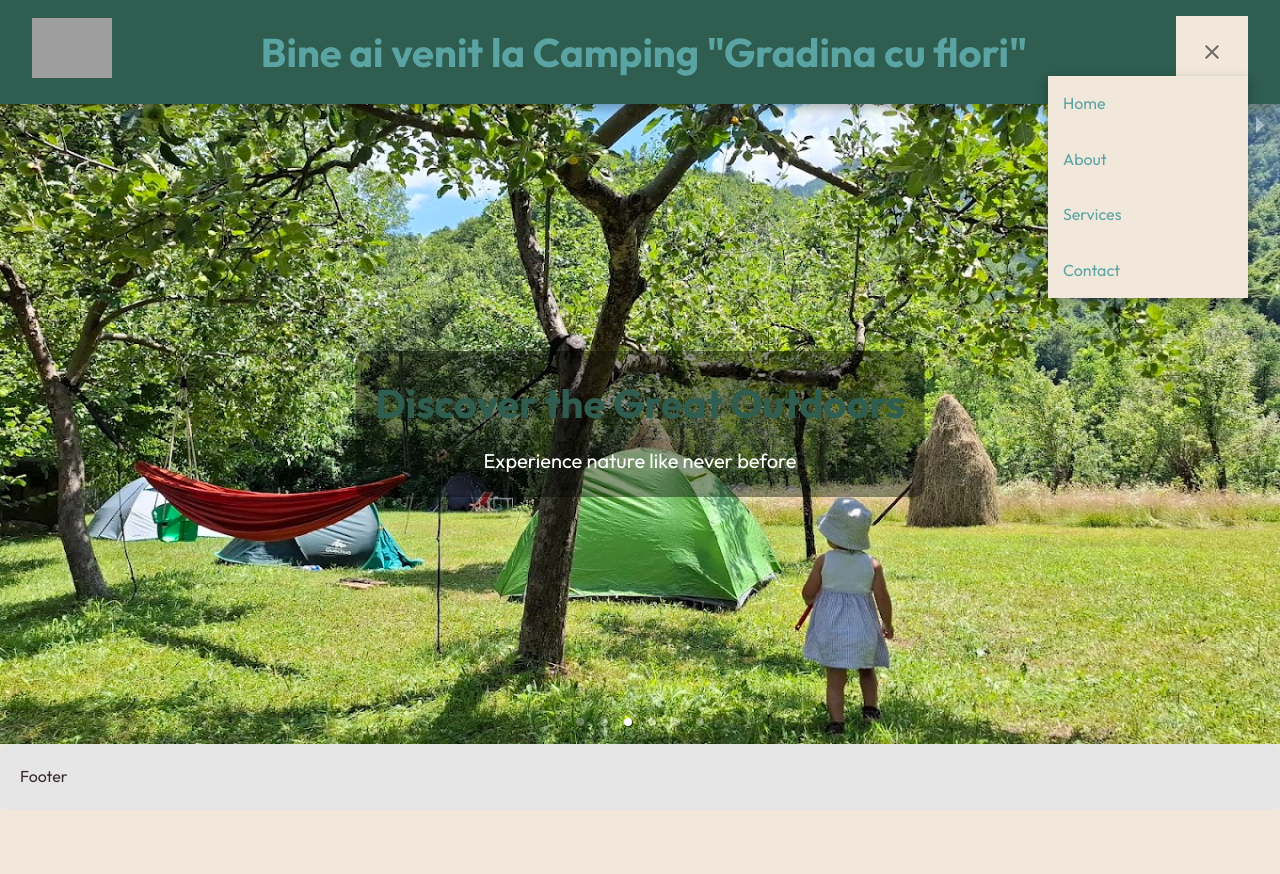
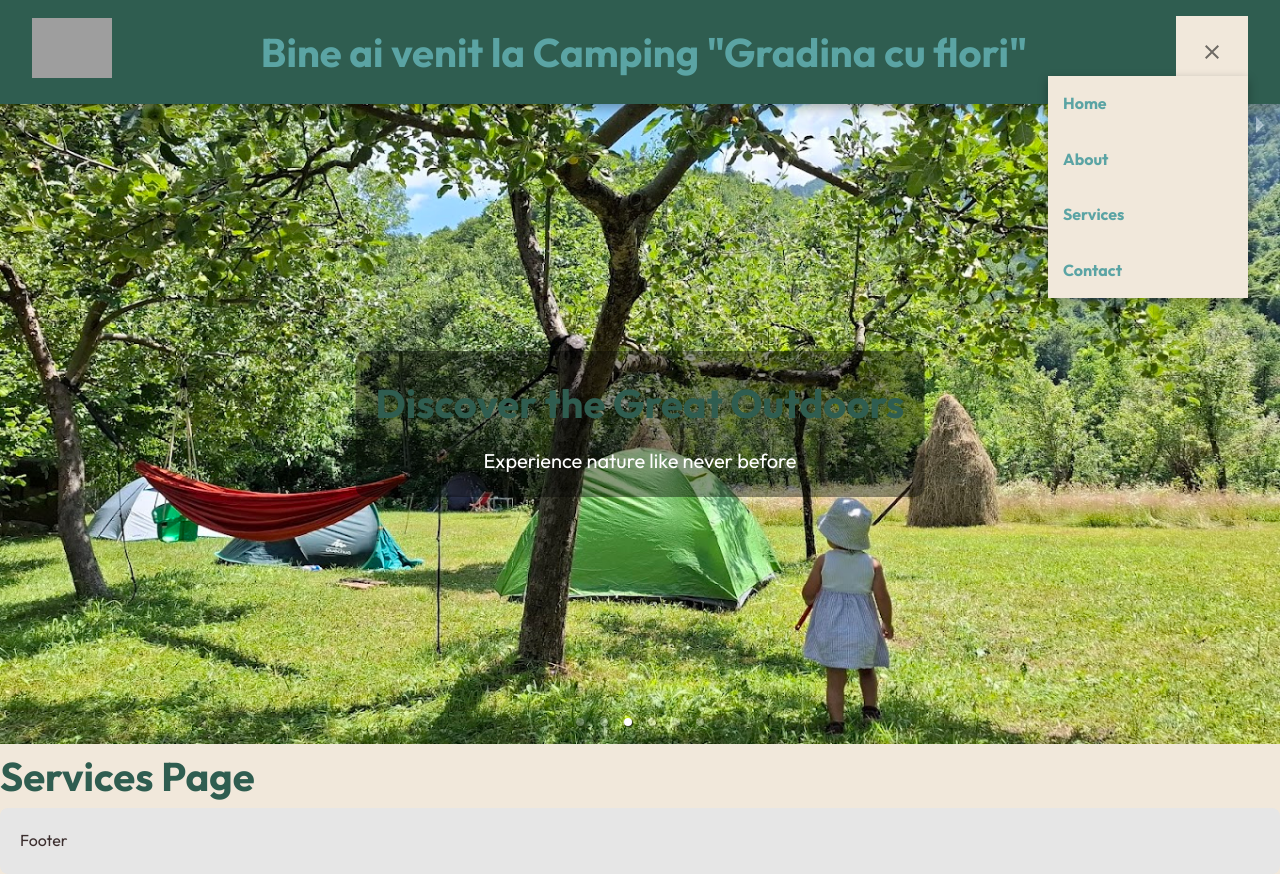
Before and after one commit to CristinaAI22/Camping-React, a React (Create React App) app: page /services in a window 1280 px wide. Both pictures are taken after a click on the button 1212 px from the left and 52 px from the top of the page. Before the commit the page ends 810 px from the top, so only its background shows below. Built offline with nearby package versions, Linux system fonts and the light colour scheme; grey boxes are pictures that could not be loaded.

Commit message:
Added routes and new pages

```diff
--- a/package.json
+++ b/package.json
@@ -13,6 +13,7 @@
     "react": "^18.3.1",
     "react-dom": "^18.3.1",
     "react-responsive-carousel": "^3.2.23",
+    "react-router-dom": "^6.27.0",
     "react-scripts": "5.0.1",
     "web-vitals": "^2.1.4"
   },
--- a/src/App.js
+++ b/src/App.js
@@ -2,14 +2,29 @@ import "./App.css";
 import Header from "./components/Header";
 import { Footer } from "./components/Footer/Footer";
 import { Hero } from "./components/Hero/Hero";
+import { BrowserRouter, Route, Routes } from "react-router-dom";
+import Home from "./pages/home"; // Default import
+import About from "./pages/about"; // Default import
+import Services from "./pages/services"; // Default import
+import Contact from "./pages/contact"; // Default import
+import Navbar from "./components/Navbar/Navbar";
 
 function App() {
   return (
-    <div className="App">
-      <Header />
-      <Hero />
-      <Footer />
-    </div>
+    <BrowserRouter>
+      <div className="App">
+        <Header />
+        <Hero />
+        <Routes>
+          <Route path="/" element={<Home />} />
+          <Route path="/about" element={<About />} />
+          <Route path="/services" element={<Services />} />
+          <Route path="/contact" element={<Contact />} />
+          <Route path="*" element={<h2>404 Not Found</h2>} />
+        </Routes>
+        <Footer />
+      </div>
+    </BrowserRouter>
   );
 }
 
--- a/src/components/Navbar/Navbar.js
+++ b/src/components/Navbar/Navbar.js
@@ -1,6 +1,7 @@
 import React, { useState, useRef, useEffect, useCallback } from "react";
 import { IconButton } from "@mui/material";
 import { Menu, Close } from "@mui/icons-material";
+import { Link } from "react-router-dom";
 import styles from "./Navbar.module.css";
 
 const Navbar = () => {
@@ -11,11 +12,18 @@ const Navbar = () => {
     setIsMenuOpen((prevState) => !prevState);
   };
 
-  const handleClickOutside = useCallback((event) => {
-    if (isMenuOpen && menuRef.current && !menuRef.current.contains(event.target)) {
-      setIsMenuOpen(false);
-    }
-  }, [isMenuOpen]); // Add isMenuOpen as a dependency
+  const handleClickOutside = useCallback(
+    (event) => {
+      if (
+        isMenuOpen &&
+        menuRef.current &&
+        !menuRef.current.contains(event.target)
+      ) {
+        setIsMenuOpen(false);
+      }
+    },
+    [isMenuOpen]
+  ); // Add isMenuOpen as a dependency
 
   useEffect(() => {
     document.addEventListener("mousedown", handleClickOutside);
@@ -30,11 +38,22 @@ const Navbar = () => {
       <IconButton onClick={toggleMenu} aria-label="Toggle menu">
         {isMenuOpen ? <Close /> : <Menu />}
       </IconButton>
-      <ul ref={menuRef} className={`${styles.navLinks} ${isMenuOpen ? styles.active : ""}`}>
-        <li className={styles.navLink}>Home</li>
-        <li className={styles.navLink}>About</li>
-        <li className={styles.navLink}>Services</li>
-        <li className={styles.navLink}>Contact</li>
+      <ul
+        ref={menuRef}
+        className={`${styles.navLinks} ${isMenuOpen ? styles.active : ""}`}
+      >
+        <li className={styles.navLink}>
+          <Link to="/">Home</Link>
+        </li>
+        <li className={styles.navLink}>
+          <Link to="/about">About</Link>
+        </li>
+        <li className={styles.navLink}>
+          <Link to="/services">Services</Link>
+        </li>
+        <li className={styles.navLink}>
+          <Link to="/contact">Contact</Link>
+        </li>
       </ul>
     </nav>
   );
--- /dev/null
+++ b/src/pages/about.js
@@ -0,0 +1,12 @@
+import React from 'react';
+
+const About = () => {
+  return (
+    <>
+
+      <h2>About</h2>
+    </>
+  );
+};
+
+export default About;
--- /dev/null
+++ b/src/pages/contact.js
@@ -0,0 +1,11 @@
+import React from "react";
+
+const Contact = () => {
+  return (
+    <>
+      <h2>Contact</h2>
+    </>
+  );
+};
+
+export default Contact;
--- /dev/null
+++ b/src/pages/home.js
@@ -0,0 +1,7 @@
+import React from 'react';
+
+const Home = () => {
+  return <h1>Home Page</h1>;
+};
+
+export default Home;
--- /dev/null
+++ b/src/pages/services.js
@@ -0,0 +1,8 @@
+import React from 'react';
+
+
+const Services = () => {
+  return <h1>Services Page</h1>;
+};
+
+export default Services; // Ensure this is a default export
```
Also changed, not shown: src/pages/notFound.js (added, +11 -0 lines), 1 other file (tests, documents, lock files or other folders).
